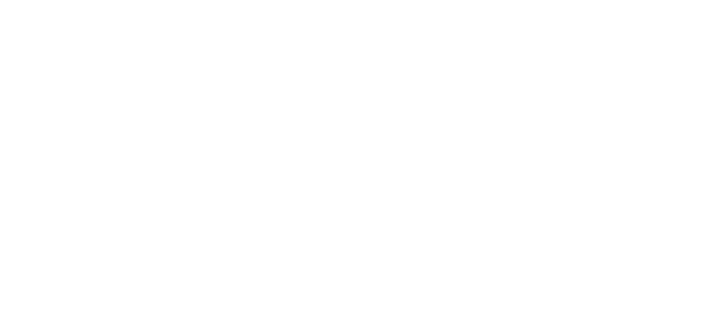
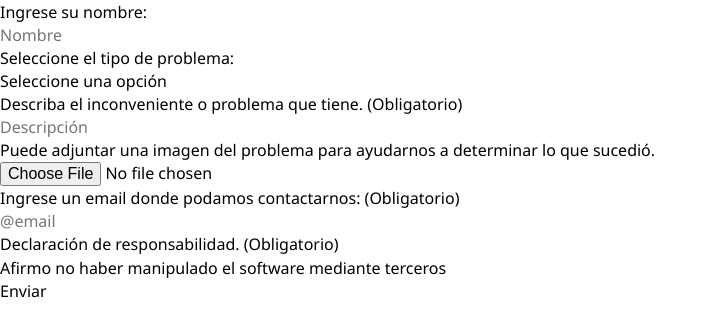
Before and after one commit to maxisidler/tech-hub-project, a plain HTML site: page pages/shop/contact.html in a window 1280 px wide. Shown: the whole page, without its empty margins (0-716 px from the left). Drawn offline with Linux system fonts and the light colour scheme.

Commit message:
Trabajamos con la plantilla de contacto y sus validaciones

```diff
--- a/assets/css/styles.css
+++ b/assets/css/styles.css
@@ -1,4 +1,7 @@
 @import url('./normalize.css');
+
+/* CONTACT STYLE */
+
 
 /* DIFERENCIAR CITAS CORTAS */
 q {
--- /dev/null
+++ b/assets/js/validations.js
@@ -0,0 +1,28 @@
+function validarContacto() {
+  var details = document.getElementById("details").value.trim();
+  var email = document.getElementById("email").value.trim();
+  var legal = document.getElementById("legal").checked;
+  var missingFields = [];
+
+  if (details === "") {
+    missingFields.push("Descripción");
+  }
+  if (email === "") {
+    missingFields.push("Email");
+  }
+  if (!legal) {
+    missingFields.push("Declaración de responsabilidad");
+  }
+
+  if (missingFields.length > 0) {
+    var message = "Error! Campos obligatorios sin completar:\n";
+    message += missingFields.join("\n");
+    alert(message);
+    return false;
+  }
+
+  var messageOk =
+    "¡Su consulta ha sido enviada con éxito! En breve le responderemos. Gracias";
+  alert(messageOk);
+  return true;
+}
--- a/pages/shop/contact.html
+++ b/pages/shop/contact.html
@@ -0,0 +1,46 @@
+<!DOCTYPE html>
+<html lang="es">
+
+<head>
+    <meta charset="UTF-8">
+    <meta name="viewport" content="width=device-width, initial-scale=1.0">
+    <title>Contact</title>
+    <link rel="stylesheet" href="../../assets/css/styles.css">
+</head>
+
+<body>
+    <form onsubmit="return validarContacto()" method="" enctype="multipart/form-data" action="./contact.html">
+
+        <label for="name">Ingrese su nombre:</label>
+        <input type="text" name="name" id="name" placeholder="Nombre">
+
+        <label for="issue_type">Seleccione el tipo de problema:</label>
+        <select name="issue_type" id="issue_type">
+            <option value="">Seleccione una opción</option>
+            <option value="bug">Error</option>
+            <option value="flaw">Defecto</option>
+            <option value="inconsistency">Inconsistencia</option>
+        </select>
+
+        <label for="details">Describa el inconveniente o problema que tiene. (Obligatorio)</label>
+        <input type="text" name="details" id="details" placeholder="Descripción">
+
+        <label for="image">Puede adjuntar una imagen del problema para ayudarnos
+            a determinar lo que sucedió.</label>
+        <input type="file" name="image" id="image" accept="image/*">
+
+        <label for="email">Ingrese un email donde podamos contactarnos: (Obligatorio)</label>
+        <input type="email" name="email" id="email" placeholder="@email">
+
+        <label for="legal">Declaración de responsabilidad. (Obligatorio)
+            <input type="checkbox" name="legal" id="legal">
+            Afirmo no haber manipulado el software mediante terceros
+        </label>
+
+        <button type="submit">Enviar</button>
+    </form>
+
+    <script src="../../assets/js/validations.js"></script>
+</body>
+
+</html>
```
Also changed, not shown: pages/admin/login.html (added).
